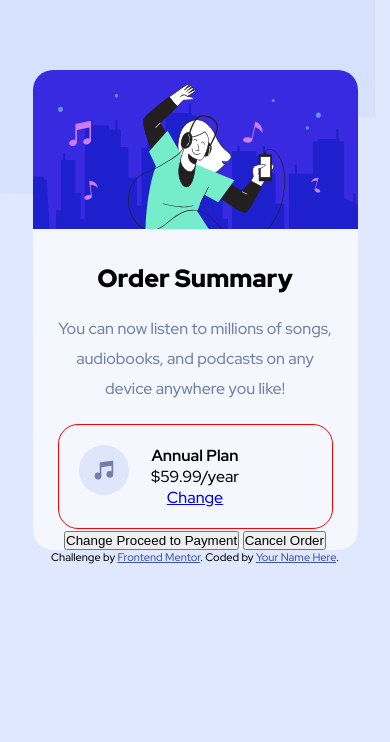
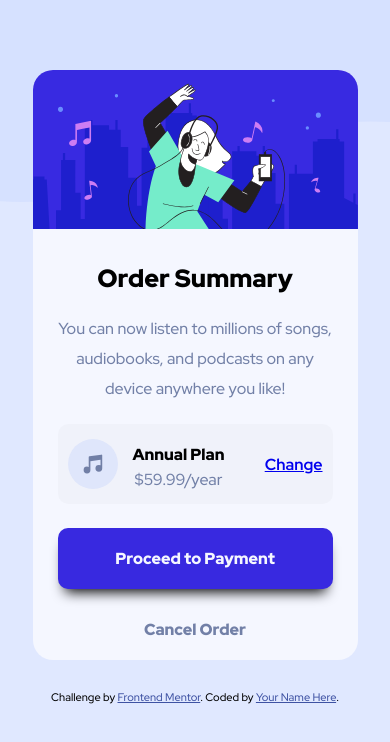
Before and after one commit to brayanbarroso/summary-component, a plain HTML site: page index.html in a window 390 px wide. Drawn offline with Linux system fonts and the light colour scheme.

Commit message:
mobile-firts

```diff
--- a/css/main.css
+++ b/css/main.css
@@ -15,6 +15,7 @@
 body {
   background: var(--Pale-blue) url("../images/pattern-background-mobile.svg")
     no-repeat;
+  background-size: contain;
   font-family: "Red Hat Display", sans-serif;
   font-size: 16px;
 }
@@ -27,6 +28,13 @@ h2 {
   font-size: 25px;
   font-weight: 900;
   line-height: 30px;
+}
+
+p {
+  color: var(--Desaturated-blue);
+  font-weight: 500;
+  line-height: 30px;
+  margin-block-end: 20px;
 }
 
 .section-card {
@@ -56,18 +64,11 @@ h2 {
   margin-block-end: 20px;
 }
 
-.card-title p {
-  color: var(--Desaturated-blue);
-  font-weight: 500;
-  line-height: 30px;
-  margin-block-end: 20px;
-}
-
 .card-price {
-  border: 1px solid red;
-  background-color: ;
-  border-radius: 20px;
-  padding: 20px;
+  background-color: rgba(0, 0, 0, 0.02);
+  border-radius: 10px;
+  block-size: 80px;
+  margin-block-end: 24px;
   position: relative;
 }
 
@@ -75,5 +76,57 @@ h2 {
   block-size: 50px;
   inline-size: 50px;
   position: absolute;
-  inset-inline-start: 20px;
+  inset-block-start: 15px;
+  inset-inline-start: 10px;
 }
+
+.card-suscription {
+  position: absolute;
+  inset-block-start: 20px;
+  inset-inline-start: 75px;
+}
+
+.card-suscription h4 {
+  font-weight: 900;
+}
+
+.card-price .card-link {
+  position: absolute;
+  inset-inline-end: 10px;
+  inset-block-start: 30px;
+}
+
+.card-link a {
+  cursor: pointer;
+  font-weight: bold;
+}
+
+button {
+  border: none;
+  border-radius: 10px;
+  cursor: pointer;
+  font-family: "Red Hat Display", sans-serif;
+  font-size: 16px;
+  font-weight: 900;
+  display: block;
+  inline-size: 100%;
+}
+
+.card-button {
+  margin-block-end: 30px;
+}
+
+.button-primary {
+  background-color: var(--Bright-blue);
+  box-shadow: 0px 10px 13px -7px #000000, 0px 20px 0px 0px rgba(0, 0, 0, 0);
+  color: var(--Very-pale-blue);
+  margin-block-end: 10px;
+  padding: 20px;
+}
+
+.button-secundary {
+  background-color: transparent;
+  color: var(--Desaturated-blue);
+  margin-block-end: 30px;
+  padding: 20px;
+}
--- a/index.html
+++ b/index.html
@@ -59,9 +59,9 @@
                 <a href="#">Change</a>
               </div>
             </div>
-            <div>
-              <button>Change Proceed to Payment</button>
-              <button>Cancel Order</button>
+            <div class="card-button">
+              <button class="button-primary">Proceed to Payment</button>
+              <button class="button-secundary">Cancel Order</button>
             </div>
           </div>
         </div>
```
